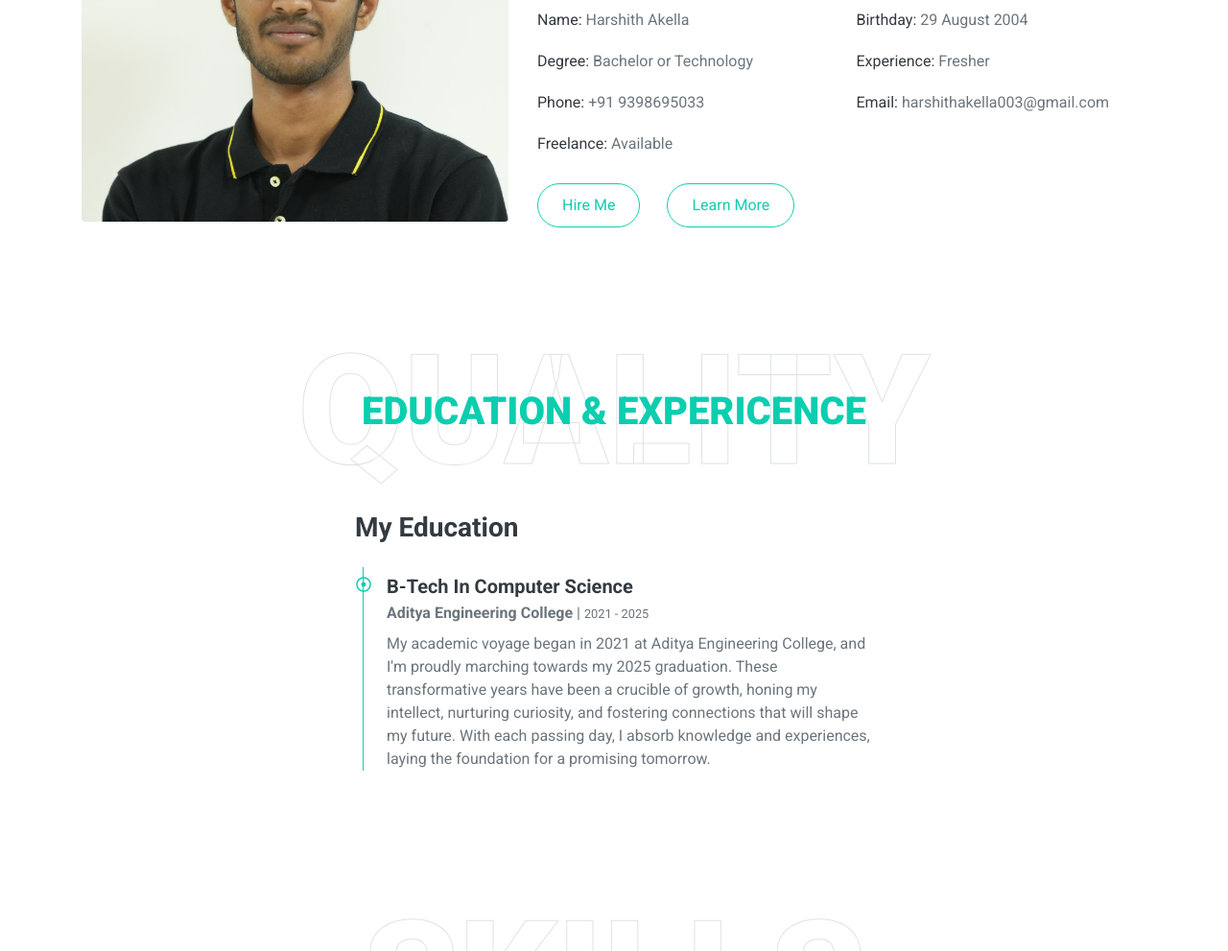
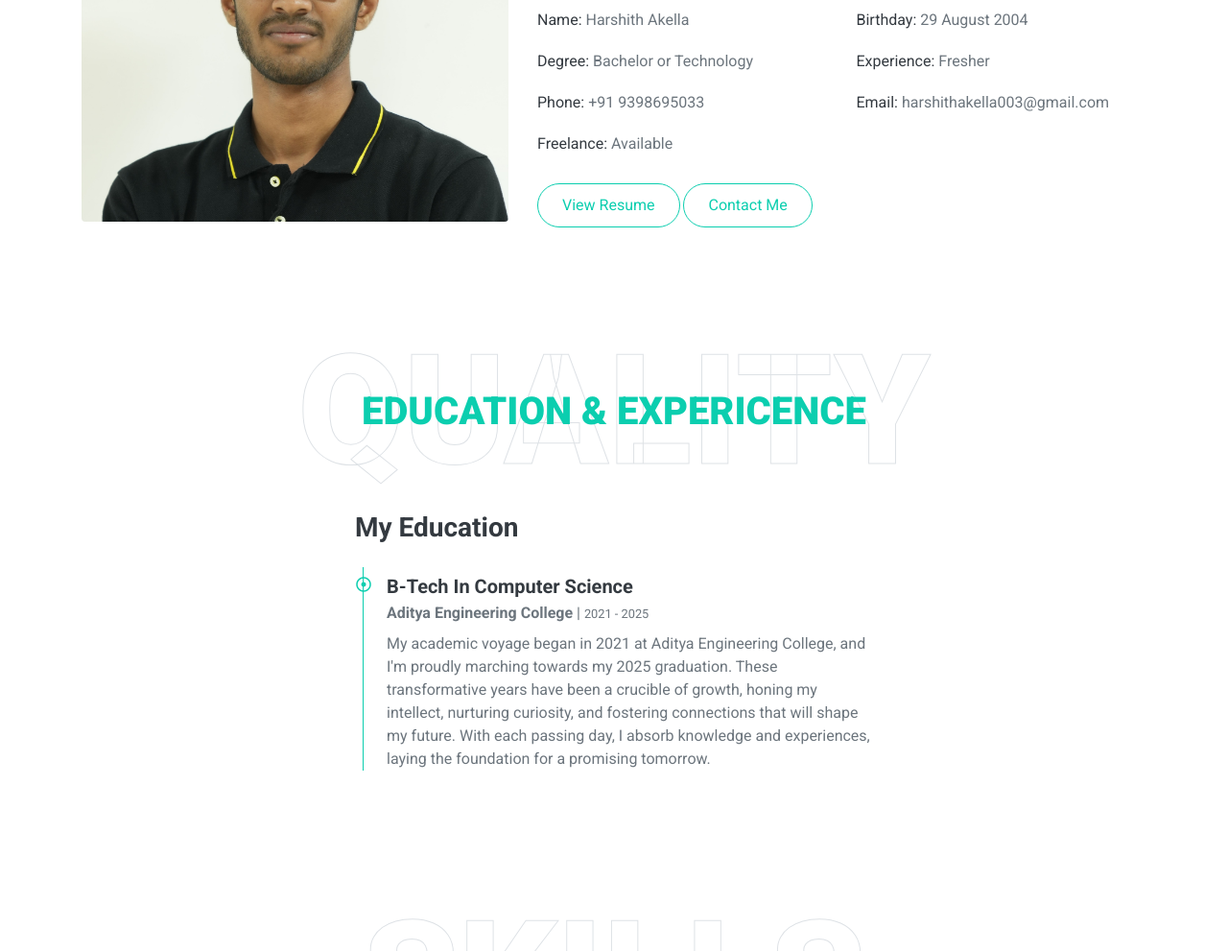
Before and after one commit to afterlife69/Capstone_Project_2, a plain HTML site: page Harshith_Akella-PORTFOLIO/index.html in a window 1280 px wide. Shown: the part 1287-2278 px from the top of the page at 96% size. Drawn offline with nearby package versions, Linux system fonts and the light colour scheme.

Commit message:
Update index.html

```diff
--- a/Harshith_Akella-PORTFOLIO/index.html
+++ b/Harshith_Akella-PORTFOLIO/index.html
@@ -110,8 +110,8 @@
                         <div class="col-sm-6 py-2"><h6>Email: <span class="text-secondary">harshithakella003@gmail.com</span></h6></div>
                         <div class="col-sm-6 py-2"><h6>Freelance: <span class="text-secondary">Available</span></h6></div>
                     </div>
-                    <a href="https://www.linkedin.com/in/harshithakella/" class="btn btn-outline-primary mr-4">Hire Me</a>
-                    <a href="https://www.linkedin.com/in/harshithakella/" class="btn btn-outline-primary">Learn More</a>
+                    <a href="https://bit.ly/harshithResume" class="btn btn-outline-primary">View Resume</a>
+                    <a href="https://www.linkedin.com/in/harshithakella/" class="btn btn-outline-primary mr-4">Contact Me</a>
                 </div>
             </div>
         </div>
```
